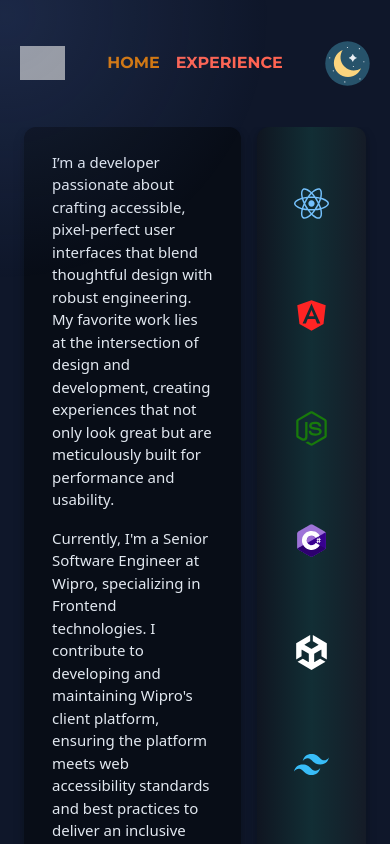
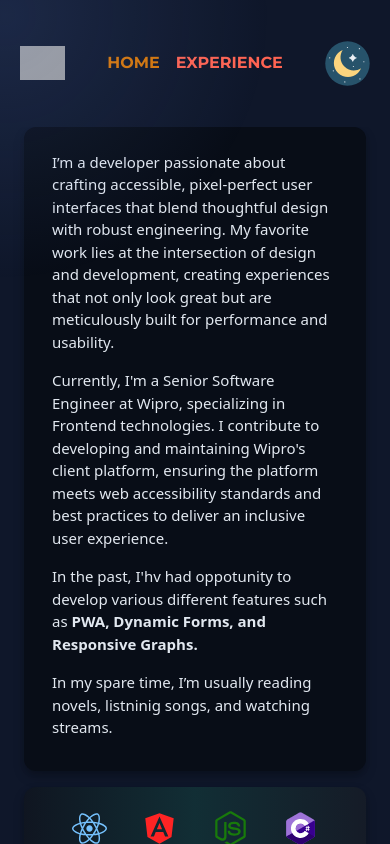
Before and after one commit to Zetrai/portfolio, a React (Vite) app: page / in a window 390 px wide. Shown: the top 844 px of the page. Built offline with nearby package versions, Linux system fonts and the light colour scheme; grey boxes are pictures that could not be loaded.

Commit message:
changing grid styles in home

```diff
--- a/src/components/Home/Home.jsx
+++ b/src/components/Home/Home.jsx
@@ -14,7 +14,7 @@ import {
 const Home = () => {
   return (
     <section id="home" className="mb-9 min-h-[85vh]">
-      <div className="grid grid-cols-[2fr_1fr] grid-rows-[auto_auto] gap-4">
+      <div className="mb-4 grid grid-cols-1 gap-4 md:mb-0 md:grid-cols-[2fr_1fr] md:grid-rows-[auto_auto]">
         <Card className="flex min-h-[400px] flex-col justify-center">
           <p className="text-[15px] text-textLight dark:text-textDark">
             I’m a developer passionate about crafting accessible, pixel-perfect
@@ -40,7 +40,7 @@ const Home = () => {
           </p>
         </Card>
         <Card className="gradient-light dark:gradient-dark relative flex flex-col items-center justify-center gap-10 rounded-lg p-1">
-          <div className="grid h-[90%] w-[90%] grid-cols-1 items-center justify-center justify-items-center gap-6 xs:grid-cols-2 sm:grid-cols-2 lg:grid-cols-3 xl:grid-cols-4">
+          <div className="grid h-[90%] w-[90%] grid-cols-4 items-center justify-center justify-items-center gap-6 md:grid-cols-3 lg:grid-cols-3 xl:grid-cols-4">
             <ReactIcon className="h-[35px] w-[45px] lg:h-[45px] lg:w-[60px]" />
             <AngularIcon className="h-[35px] w-[45px] lg:h-[45px] lg:w-[60px]" />
             <NodeJsIcon className="h-[35px] w-[45px] lg:h-[45px] lg:w-[60px]" />
```
